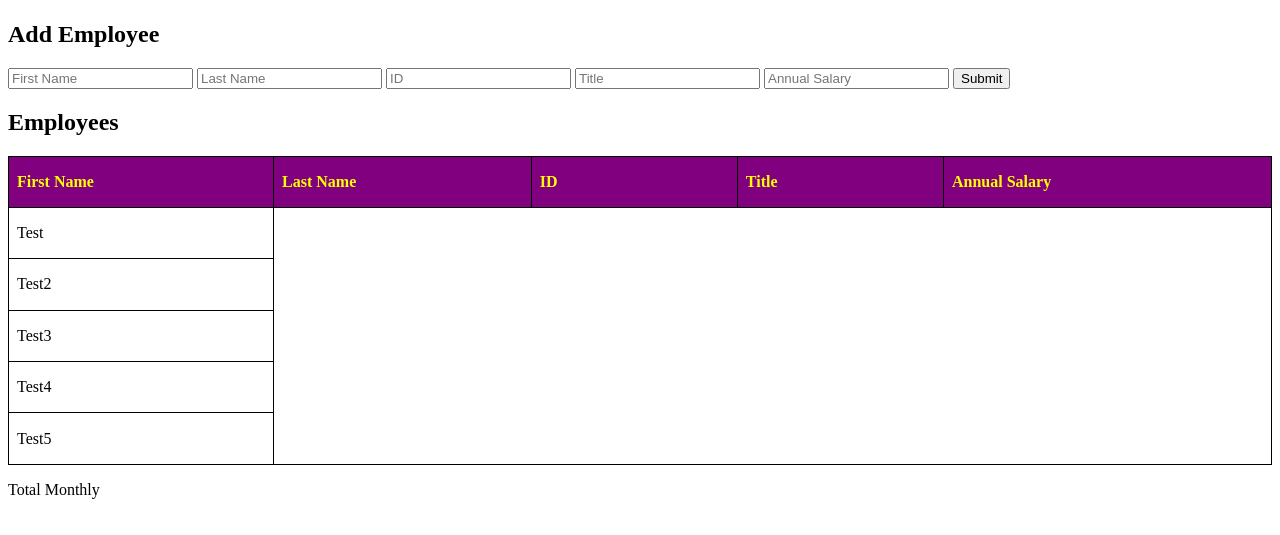
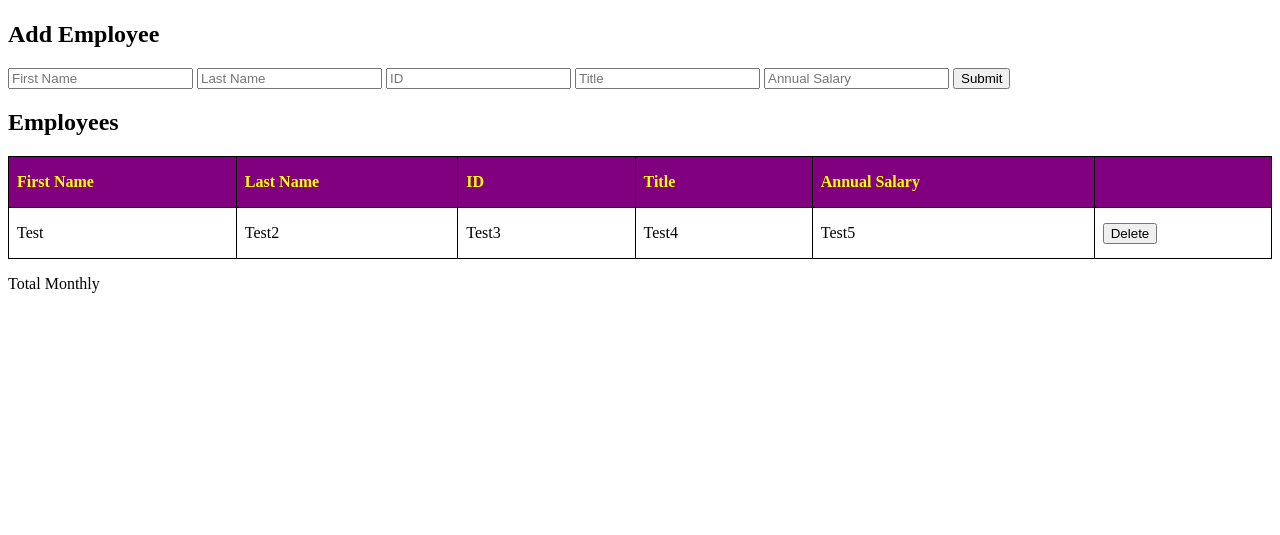
Before and after one commit to ndweir/ndw-weekend-salary-calculator, a website: page index.html in a window 1280 px wide. Shown: the part 87-622 px from the top of the page. Drawn offline with Linux system fonts and the light colour scheme.

Commit message:
updateTableColorOfDeleteButton

```diff
--- a/index.html
+++ b/index.html
@@ -59,27 +59,19 @@
             <th>ID</th>
             <th>Title</th>
             <th>Annual Salary</th>
+            <th></th>
           </tr>
         </thead>
         <tbody>
           <tr>
             <td>Test</td>
-          </tr>
-
-          <tr>
             <td>Test2</td>
-          </tr>
-
-          <tr>
             <td>Test3</td>
-          </tr>
-
-          <tr>
             <td>Test4</td>
-          </tr>
-
-          <tr>
             <td>Test5</td>
+            <td>
+              <button onClick="deleteRowOnTable()">Delete</button>
+            </td>
           </tr>
         </tbody>
       </table>
```
